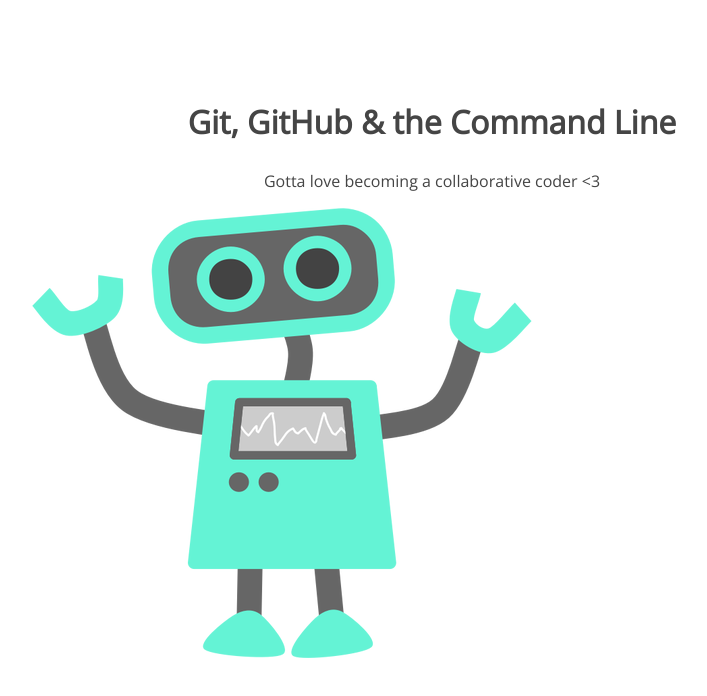
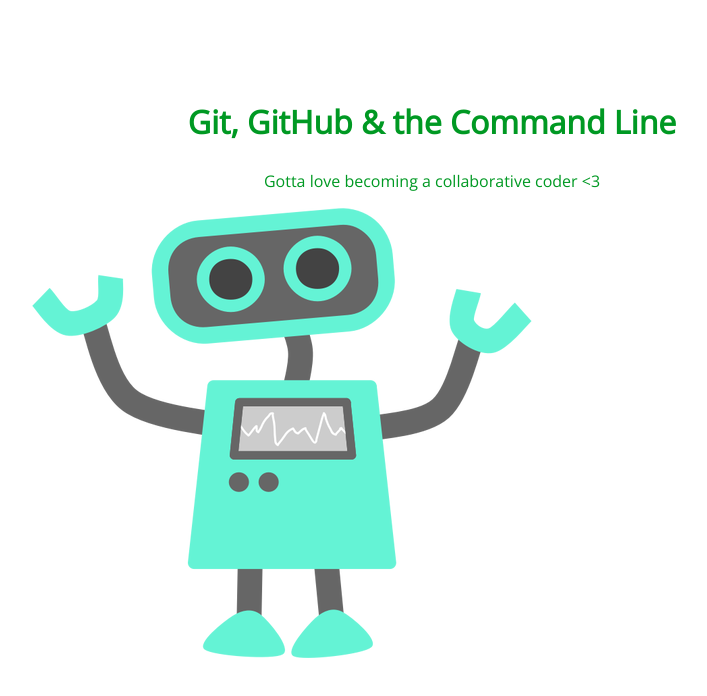
Before and after one commit to pineapple-picker/105-project2, a plain HTML site: page index.html in a window 1280 px wide. Shown: the whole page, without its empty margins (208-915 px from the left). Drawn offline with nearby package versions, Linux system fonts and the light colour scheme.

Commit message:
h1 color change

```diff
--- a/css/style.css
+++ b/css/style.css
@@ -5,7 +5,7 @@ section {
 section h1,
 section p {
 	text-align: center;
-	color: #454545;
+	color: #009923;
 }
 section h1 {
 	font: 32px 'Open Sans';
```
